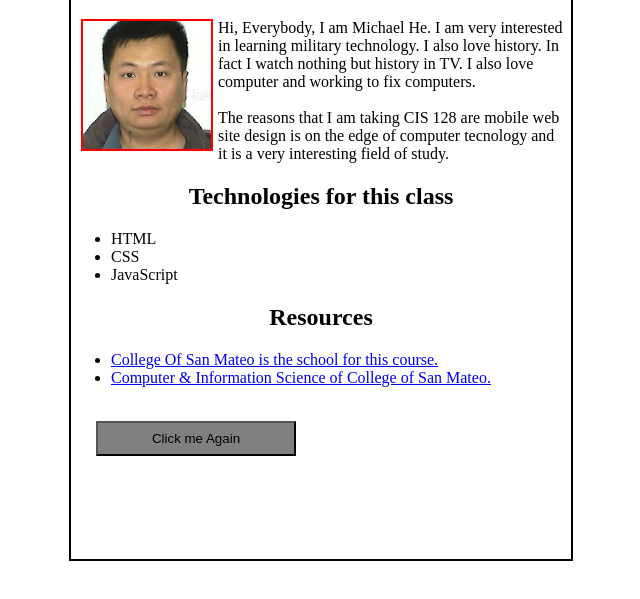
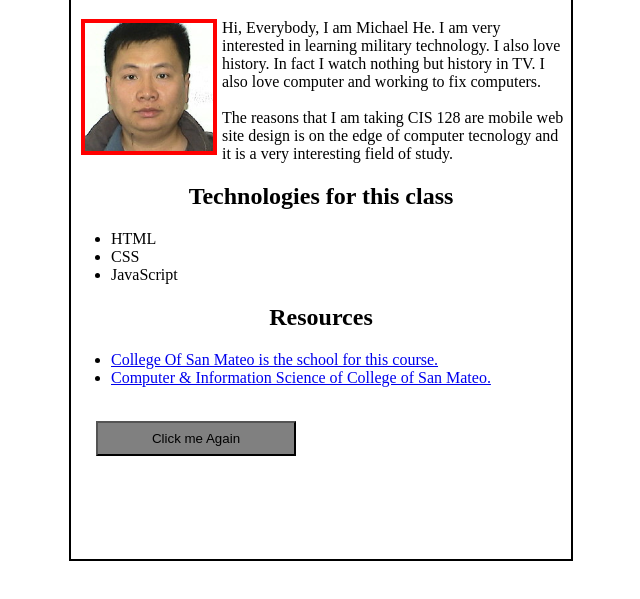
Before and after one commit to michaelhe94122/MichaelHe, a plain HTML site: page Assignment01/homework1A.html in a window 1280 px wide. Both pictures are taken after a click on the button "Change Me". Shown: the part 73-672 px from the top of the page, without its empty margins (319-959 px from the left). Drawn offline with nearby package versions, Linux system fonts and the light colour scheme.

Commit message:
Update homework1A.html

```diff
--- a/Assignment01/homework1A.html
+++ b/Assignment01/homework1A.html
@@ -18,7 +18,7 @@ $(document).ready(function(){
                $("h1").animate({fontSize: '4em'}, "slow");
                $("h1").animate({fontSize: '2em'}, "slow");
                $("h1").css("color", "red");
-               $("img").css("border", "solid 2px red");
+               $("img").css("border", "solid 4px red");
                $("button").text("Click me Again");
                } else {  //click again
                $("button").text("Click me");
```
